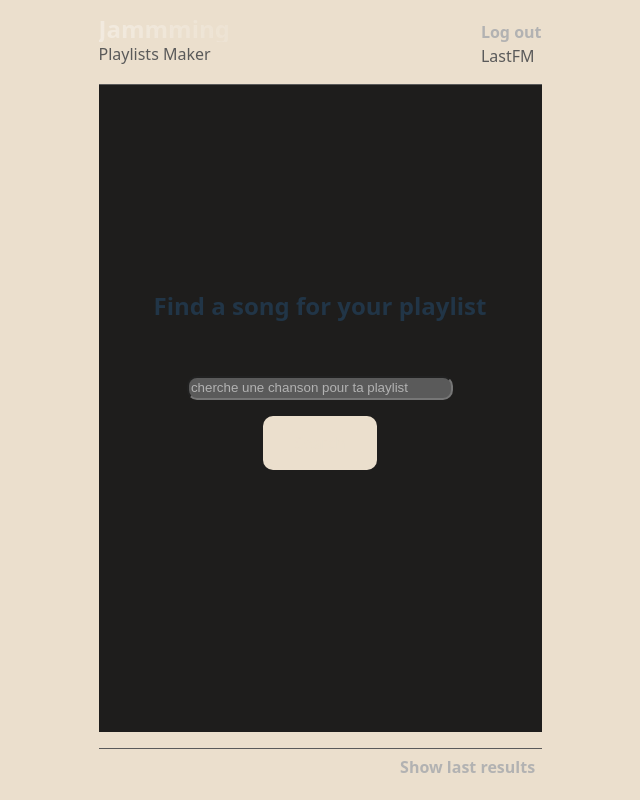
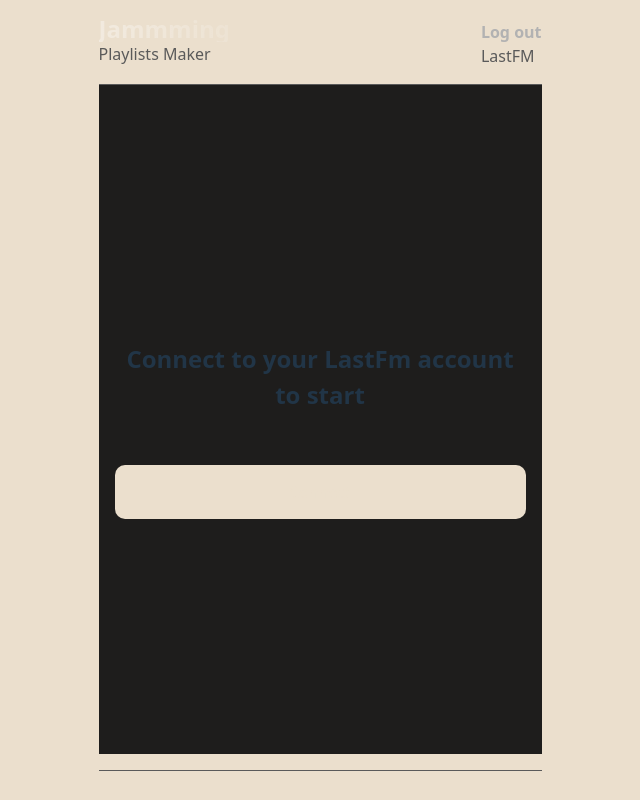
Before and after one commit to rjacqmotte/jammming, a React app: page / in a window 1280 px wide. Shown: the whole page, without its empty margins (320-960 px from the left). Built offline with nearby package versions, Linux system fonts and the light colour scheme; the HTML template or start-up script is replaced by a standard one.

Commit message:
test and upgrade ConnectView.jsx and its .css, link connect button to handlerfunction

```diff
--- a/src/App.jsx
+++ b/src/App.jsx
@@ -5,8 +5,8 @@ import './variables.css';
 import CryptoJS from 'crypto-js';
 
 function App() {
+
   /* --- API --- */
-
   // --- LAST.FM AUTHENTICATION FLOW ---
 
   // Méthode de hachage MD5 nécessaire pour signer l'authentification Last.fm
@@ -88,6 +88,8 @@ function App() {
     }
   }, []);
 
+// --- API : SEARCH ---
+
   /** liste de morceau. c'est la réponse de l'api à la demande de recherche. array d'object.
    * cette variable est envoyée à TrackList qui la décompose en différentes Track. */
   const [trackList, setTrackList] = useState();
@@ -120,6 +122,7 @@ function App() {
     }
   }
 
+  // --- API : TAG TRACK ---
   // ajoute un tag dans le compte lastFM de l'utilisateur sur les morceaux enregistés dans la playlist ('selectedTrack').
 
   async function handleTagPlaylist(event, playlist, tags = 'my_playlist') {
@@ -201,6 +204,9 @@ function App() {
     }
   }
 
+
+
+  // --- API : LIKE TRACK ---
   // like les tracks enregistré sur la session utilisateur lastFM
   async function handleLikePlaylist(event, playlist) {
     event.preventDefault();
@@ -346,7 +352,7 @@ function App() {
     { view: 'saveForm'},
   ];
   // On dérive l’état courant à partir de l’index
-  const appState = appStates[indexState];
+  const appState = appStates[0];
   console.log('la variable appState vaut :');
   console.log(appState);
 
--- a/src/components/ConnectView/ConnectView.jsx
+++ b/src/components/ConnectView/ConnectView.jsx
@@ -1,12 +1,14 @@
 import styles from './ConnectView.module.css';
+import Button2 from '../ui/Button2';
 
 function ConnectView(props) {
     return (
         <div className={styles.connectViewContainer}>
-            <h2>Connect your account to start</h2>
+            <h2 className={styles.connectViewTitle} >Connect to your LastFm account to start</h2>
             <Button2
                 style='filled'
-                content='Connect LastFM'
+                content='Connect'
+                handleClick={props.onClickConnectButton}
             />
         </div>
     );
--- a/src/components/ConnectView/ConnectView.module.css
+++ b/src/components/ConnectView/ConnectView.module.css
@@ -1,6 +1,11 @@
 .connectViewContainer {
+    padding: 1rem;
     display: flex;
     flex-direction: column;
     gap: 2rem;
     justify-content: center;
 }
+
+.connectViewTitle {
+    text-align: center;
+}
--- a/src/components/MainView/MainView.jsx
+++ b/src/components/MainView/MainView.jsx
@@ -2,7 +2,7 @@ import styles from './MainView.module.css';
 import SearchBar from '../SearchBar/SearchBar';
 import TrackList from '../TrackList/TrackList';
 import Playlist from '../Playlist/Playlist';
-import SaveForm from '../SaveForm/SaveForm';
+import ConnectView from '../ConnectView/ConnectView';
 
 function MainView(props) {
   return (
@@ -31,9 +31,10 @@ function MainView(props) {
             onLikePlaylist={props.onLikePlaylist}
           />
         )}
-        {props.appState.view === 'saveForm' && (
-          <SaveForm onClickConnectButton={props.onClickConnectButton} />
+        {props.appState.view === 'connect' && (
+          <ConnectView onClickConnectButton={props.onClickConnectButton}/>
         )}
+
       </div>
     </div>
   );
```
